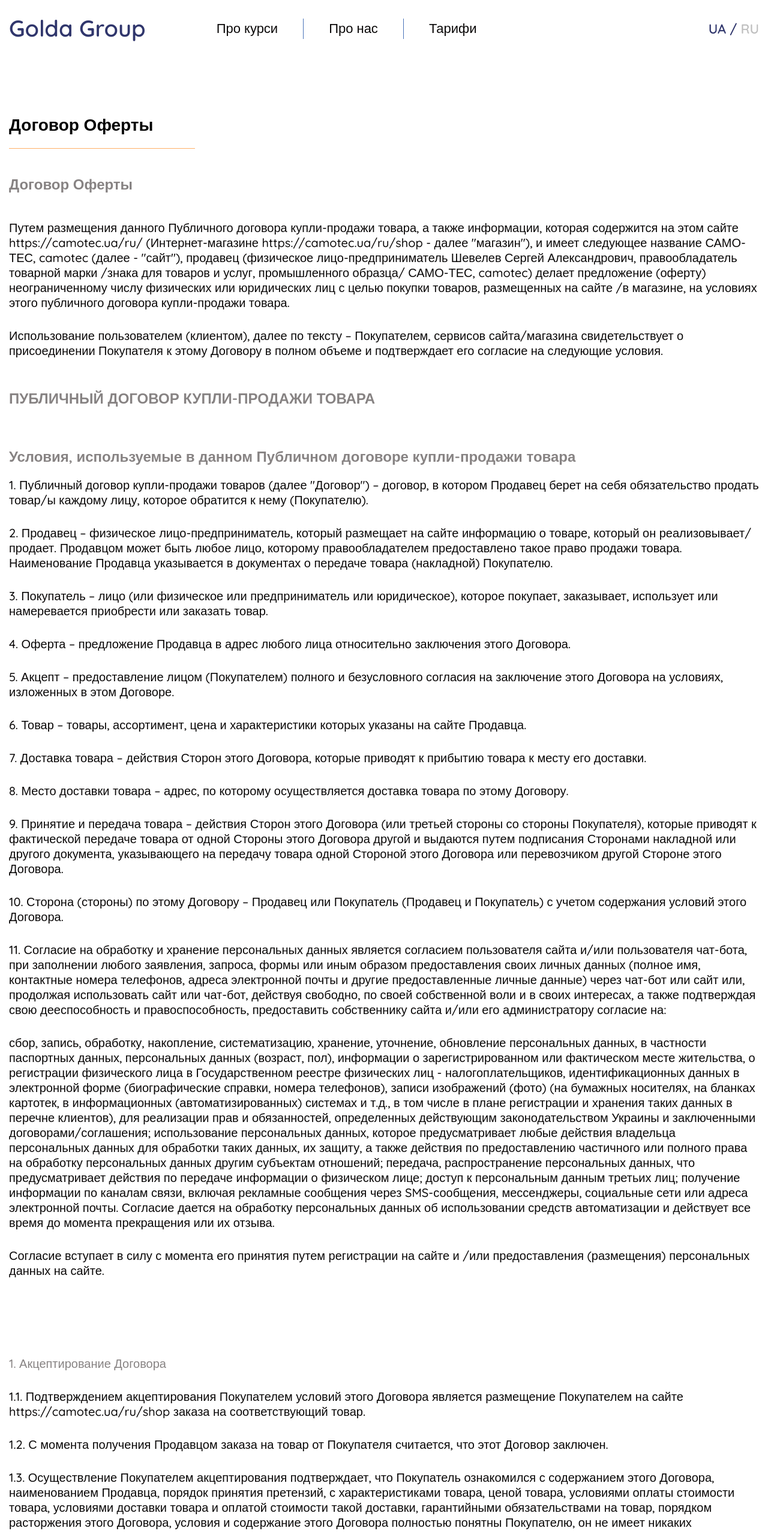
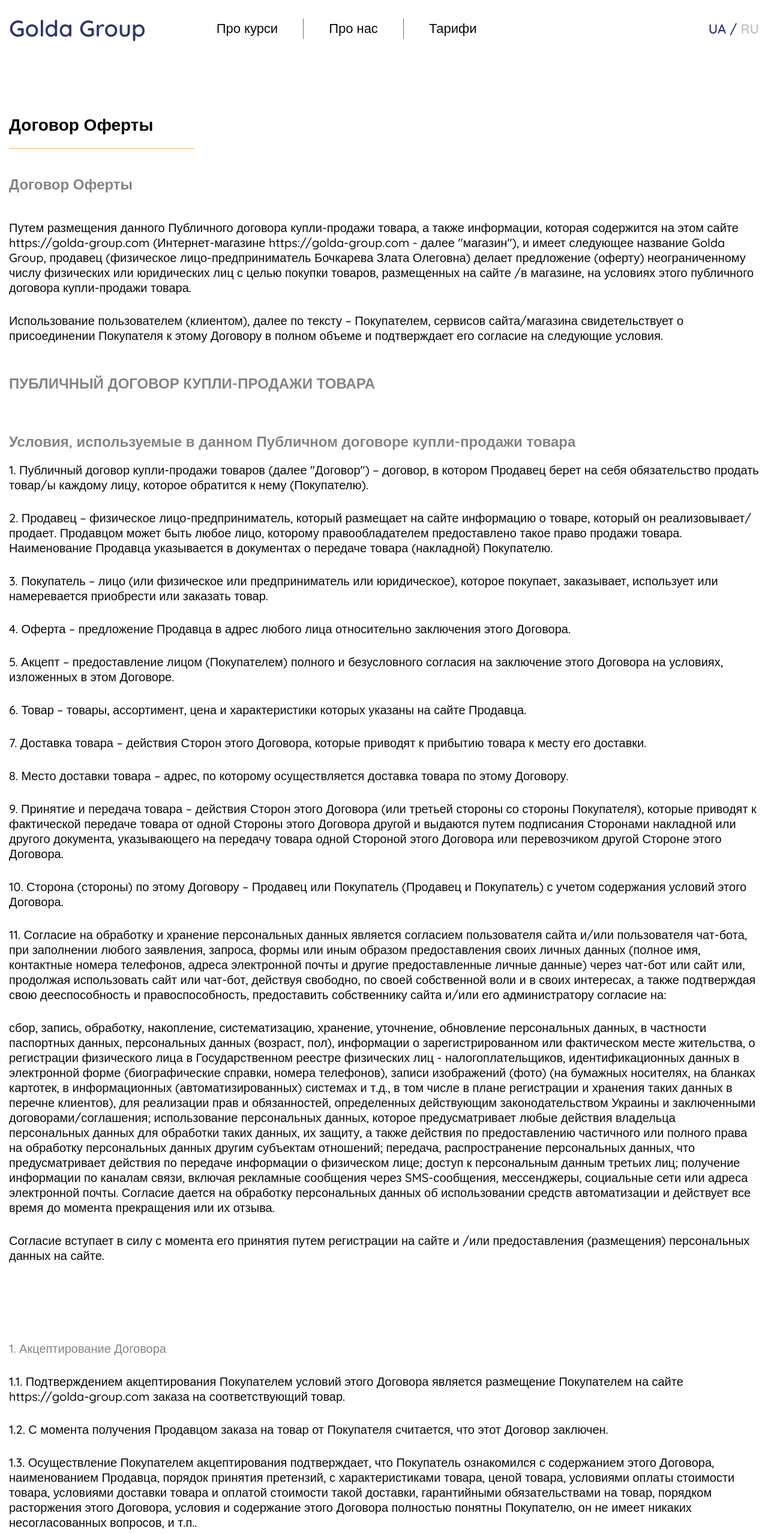
Before and after one commit to Hlib-Chyz/golda-group-client, a React (Create React App) app: page /contacrtOffer in a window 1280 px wide. Shown: the top 2558 px of the page at 60% size. Built offline with nearby package versions, Linux system fonts and the light colour scheme.

Commit message:
feature: bla bla

```diff
--- a/src/pages/contract-offer/contract-offer.tsx
+++ b/src/pages/contract-offer/contract-offer.tsx
@@ -10,14 +10,12 @@ function ContacrtOffer() {
       <p className={styles.text}>
         Путем размещения данного Публичного договора купли-продажи товара, а
         также информации, которая содержится на этом сайте
-        https://camotec.ua/ru/ (Интернет-магазине https://camotec.ua/ru/shop -
-        далее "магазин"), и имеет следующее название САМО-ТЕС, camotec (далее -
-        "сайт"), продавец (физическое лицо-предприниматель Шевелев Сергей
-        Александрович, правообладатель товарной марки /знака для товаров и
-        услуг, промышленного образца/ САМО-ТЕС, camotec) делает предложение
-        (оферту) неограниченному числу физических или юридических лиц с целью
-        покупки товаров, размещенных на сайте /в магазине, на условиях этого
-        публичного договора купли-продажи товара.
+        https://golda-group.com (Интернет-магазине https://golda-group.com -
+        далее "магазин"), и имеет следующее название Golda Group, продавец
+        (физическое лицо-предприниматель Бочкарева Злата Олеговна) делает
+        предложение (оферту) неограниченному числу физических или юридических
+        лиц с целью покупки товаров, размещенных на сайте /в магазине, на
+        условиях этого публичного договора купли-продажи товара.
       </p>
       <p className={styles.text}>
         Использование пользователем (клиентом), далее по тексту – Покупателем,
@@ -123,8 +121,8 @@ function ContacrtOffer() {
       <Subsubheading text="1. Акцептирование Договора" />
       <p className={styles.text}>
         1.1. Подтверждением акцептирования Покупателем условий этого Договора
-        является размещение Покупателем на сайте https://camotec.ua/ru/shop
-        заказа на соответствующий товар.
+        является размещение Покупателем на сайте https://golda-group.com заказа
+        на соответствующий товар.
       </p>
       <p className={styles.text}>
         1.2. С момента получения Продавцом заказа на товар от Покупателя
@@ -698,7 +696,6 @@ function ContacrtOffer() {
         договорами.
       </p>
       <Subsubheading text="11. Другие условия Договора" />
-      <p className={styles.text}>11. Другие условия Договора</p>
       <p className={styles.text}>
         11.1. Этот Договор является обязательным для выполнения его Сторонами.
       </p>
```
